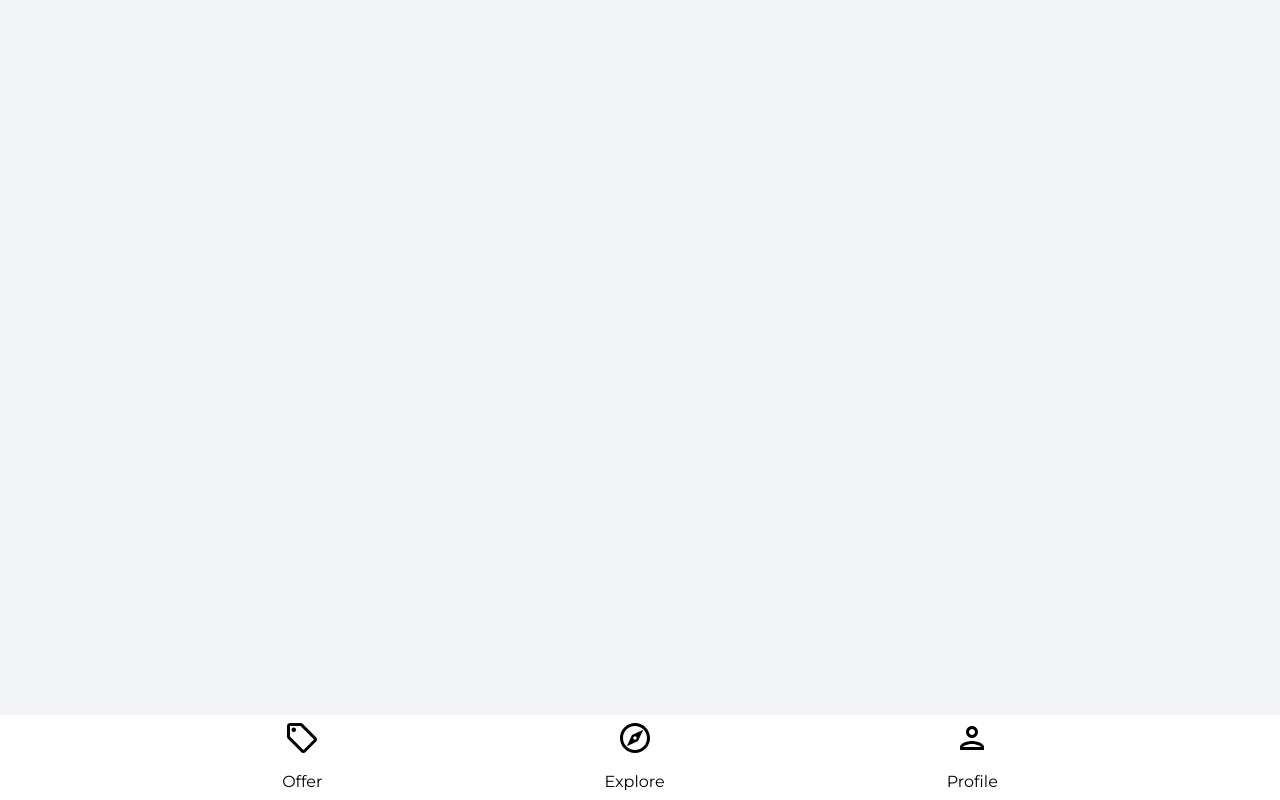
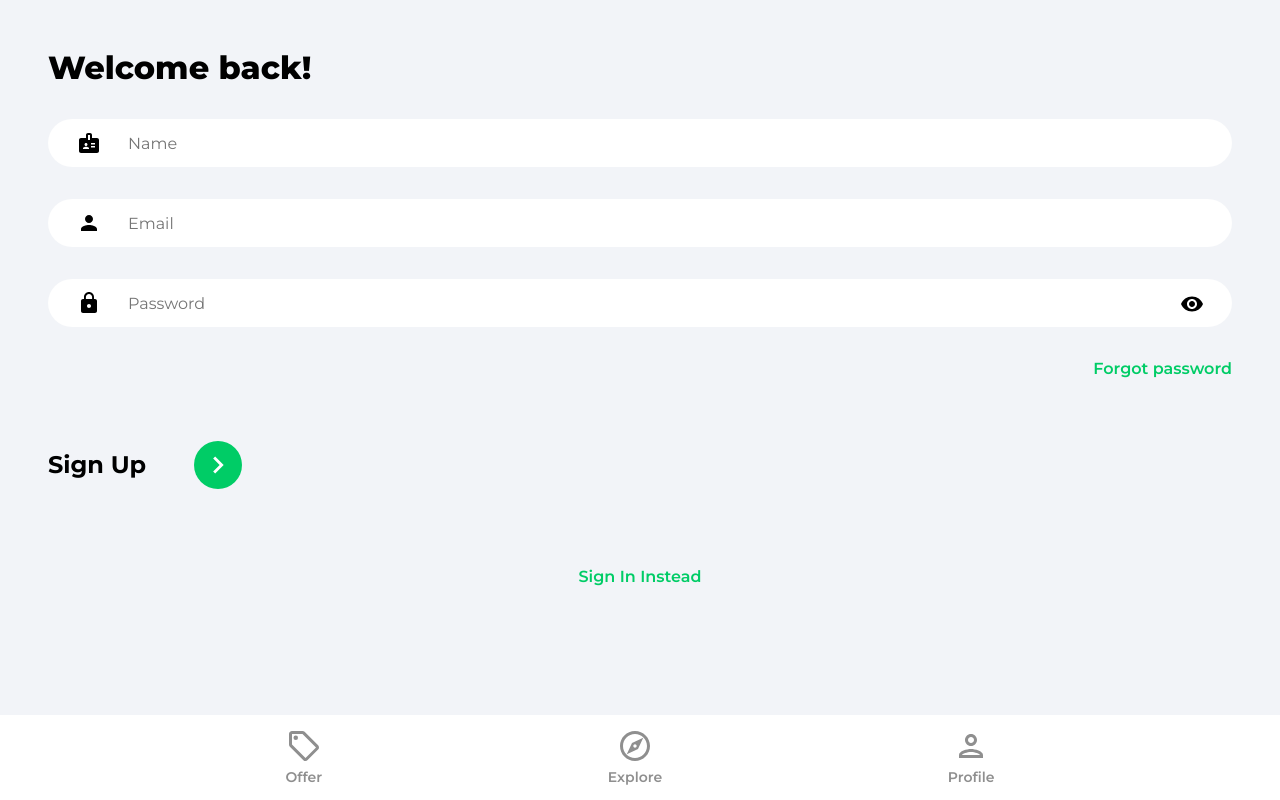
Before and after one commit to cristhian-manzano/house-marketplace, a React (Create React App) app: page /sign-up in a window 1280 px wide. Built offline with nearby package versions, Linux system fonts and the light colour scheme.

Commit message:
signIn and signUp added

```diff
--- a/src/components/Navbar.jsx
+++ b/src/components/Navbar.jsx
@@ -4,21 +4,62 @@
 import { ReactComponent as PersonOutlineIcon } from "../assets/svg/personOutlineIcon.svg";
 
 function Navbar() {
+  const navigate = useNavigate();
+  const location = useLocation();
+
+  const pathMatchRoute = (route) => route === location.pathname;
+
   return (
     <footer className="navbar">
       <nav className="navbarNav">
         <ul className="navbarListItems">
-          <li className="navbarListItem">
-            <OfferIcon fill="2c2c2c" width="36px" height="36px" />
-            <p>Offer</p>
+          <li className="navbarListItem" onClick={() => navigate("/")}>
+            <OfferIcon
+              fill={pathMatchRoute("/") ? "#2c2c2c" : "#8f8f8f"}
+              width="36px"
+              height="36px"
+            />
+            <p
+              className={
+                pathMatchRoute("/")
+                  ? "navbarListItemNameActive"
+                  : "navbarListItemName"
+              }
+            >
+              Offer
+            </p>
           </li>
-          <li className="navbarListItem">
-            <ExploreIcon fill="2c2c2c" width="36px" height="36px" />
-            <p>Explore</p>
+          <li className="navbarListItem" onClick={() => navigate("/offers")}>
+            <ExploreIcon
+              fill={pathMatchRoute("/offers") ? "#2c2c2c" : "#8f8f8f"}
+              width="36px"
+              height="36px"
+            />
+            <p
+              className={
+                pathMatchRoute("/offers")
+                  ? "navbarListItemNameActive"
+                  : "navbarListItemName"
+              }
+            >
+              Explore
+            </p>
           </li>
-          <li className="navbarListItem">
-            <PersonOutlineIcon fill="2c2c2c" width="36px" height="36px" />
-            <p>Profile</p>
+          <li className="navbarListItem" onClick={() => navigate("/profile")}>
+            <PersonOutlineIcon
+              fill={pathMatchRoute("/profile") ? "#2c2c2c" : "#8f8f8f"}
+              width="36px"
+              height="36px"
+            />
+            <p
+              className={
+                pathMatchRoute("/profile")
+                  ? "navbarListItemNameActive"
+                  : "navbarListItemName"
+              }
+            >
+              Profile
+            </p>
           </li>
         </ul>
       </nav>
--- a/src/pages/SignIn.jsx
+++ b/src/pages/SignIn.jsx
@@ -1,7 +1,79 @@
-import React from "react";
+import { useState } from "react";
+import { Link, useNavigate } from "react-router-dom";
+import { ReactComponent as ArrowRightIcon } from "../assets/svg/keyboardArrowRightIcon.svg"; // used as a component
+import visibilityIcon from "../assets/svg/visibilityIcon.svg"; // Used as a source
 
 function SignIn() {
-  return <div></div>;
+  const [showPassword, setShowPassword] = useState(false);
+
+  const [formData, setFormData] = useState({
+    email: "",
+    password: "",
+  });
+  const { email, password } = formData;
+  const navigate = useNavigate();
+
+  const onChange = (e) => {
+    setFormData((prevState) => ({
+      ...prevState,
+      [e.target.id]: e.target.value,
+    }));
+  };
+
+  return (
+    <div className="pageContainer">
+      <header>
+        <p className="pageHeader">Welcome back!</p>
+      </header>
+
+      <main>
+        <form>
+          <input
+            type="email"
+            className="emailInput"
+            placeholder="Email"
+            id="email"
+            value={email}
+            onChange={onChange}
+          />
+
+          <div className="passwordInputDiv">
+            <input
+              type={showPassword ? "text" : "password"}
+              className="passwordInput"
+              placeholder="Password"
+              id="password"
+              value={password}
+              onChange={onChange}
+            />
+
+            <img
+              src={visibilityIcon}
+              alt="show password"
+              className="showPassword"
+              onClick={() => setShowPassword((prevState) => !prevState)}
+            />
+          </div>
+
+          <Link to="/forgot-password" className="forgotPasswordLink">
+            Forgot password
+          </Link>
+
+          <div className="signInBar">
+            <p className="signInText">Sign In</p>
+
+            <button className="signInButton">
+              <ArrowRightIcon fill="#fff" width="34px" height="34px" />
+            </button>
+          </div>
+        </form>
+
+        <Link to="sign-up" className="registerLink">
+          Sign Up Instead
+        </Link>
+      </main>
+    </div>
+  );
 }
 
 export default SignIn;
--- a/src/pages/SignUp.jsx
+++ b/src/pages/SignUp.jsx
@@ -1,7 +1,88 @@
-import React from "react";
+import { useState } from "react";
+import { Link, useNavigate } from "react-router-dom";
+import { ReactComponent as ArrowRightIcon } from "../assets/svg/keyboardArrowRightIcon.svg"; // used as a component
+import visibilityIcon from "../assets/svg/visibilityIcon.svg"; // Used as a source
 
 function SignUp() {
-  return <div></div>;
+  const [showPassword, setShowPassword] = useState(false);
+
+  const [formData, setFormData] = useState({
+    name: "",
+    email: "",
+    password: "",
+  });
+  const { name, email, password } = formData;
+  const navigate = useNavigate();
+
+  const onChange = (e) => {
+    setFormData((prevState) => ({
+      ...prevState,
+      [e.target.id]: e.target.value,
+    }));
+  };
+
+  return (
+    <div className="pageContainer">
+      <header>
+        <p className="pageHeader">Welcome back!</p>
+      </header>
+
+      <main>
+        <form>
+          <input
+            type="name"
+            className="nameInput"
+            placeholder="Name"
+            id="name"
+            value={name}
+            onChange={onChange}
+          />
+          <input
+            type="email"
+            className="emailInput"
+            placeholder="Email"
+            id="email"
+            value={email}
+            onChange={onChange}
+          />
+
+          <div className="passwordInputDiv">
+            <input
+              type={showPassword ? "text" : "password"}
+              className="passwordInput"
+              placeholder="Password"
+              id="password"
+              value={password}
+              onChange={onChange}
+            />
+
+            <img
+              src={visibilityIcon}
+              alt="show password"
+              className="showPassword"
+              onClick={() => setShowPassword((prevState) => !prevState)}
+            />
+          </div>
+
+          <Link to="/forgot-password" className="forgotPasswordLink">
+            Forgot password
+          </Link>
+
+          <div className="signUpBar">
+            <p className="signUpText">Sign Up</p>
+
+            <button className="signUpButton">
+              <ArrowRightIcon fill="#fff" width="34px" height="34px" />
+            </button>
+          </div>
+        </form>
+
+        <Link to="sign-in" className="registerLink">
+          Sign In Instead
+        </Link>
+      </main>
+    </div>
+  );
 }
 
 export default SignUp;
```
